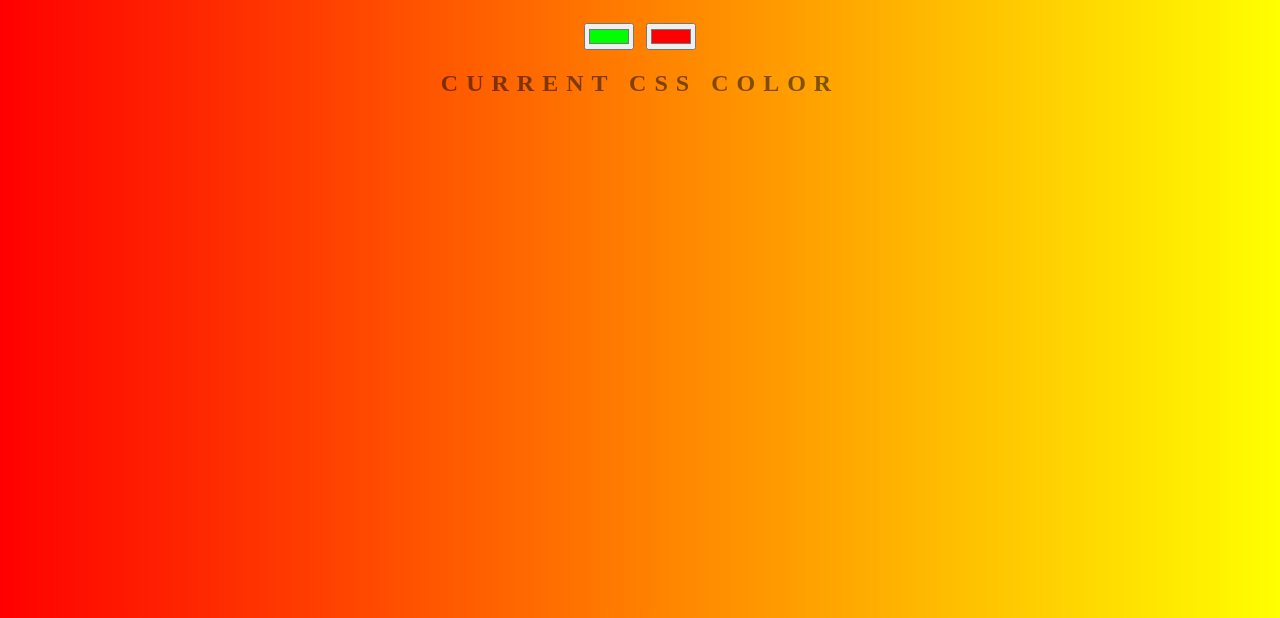
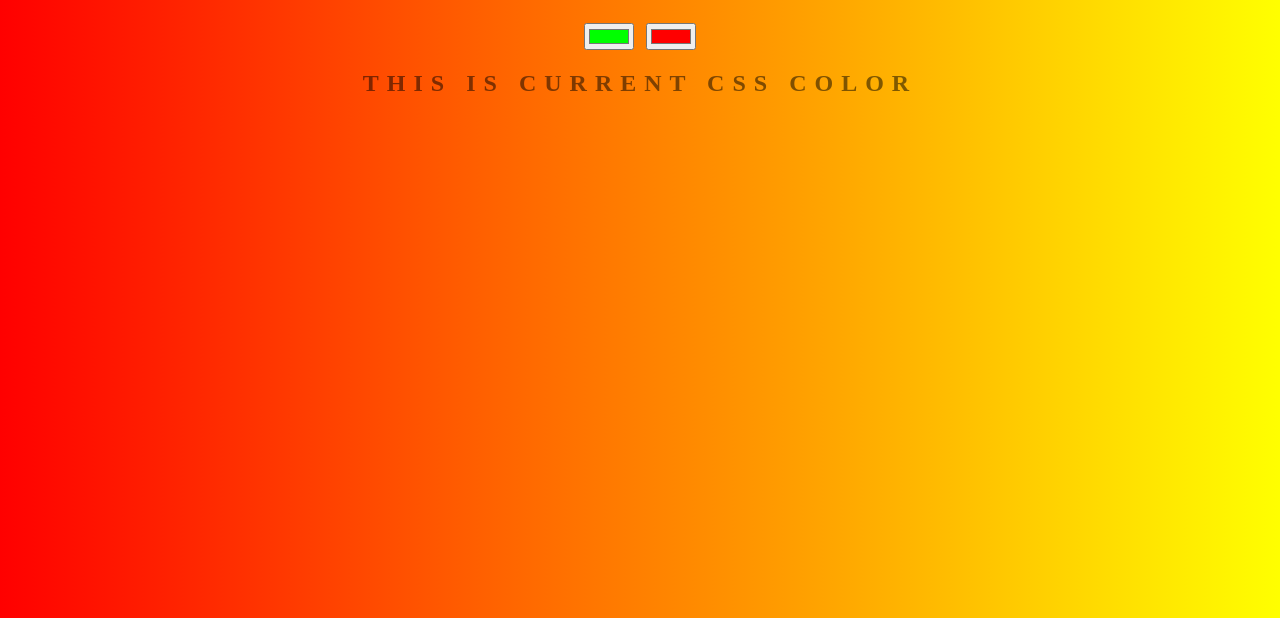
Before and after one commit to BikrantaS/BG-GEN, a plain HTML site: page index.html in a window 1280 px wide. Shown: the part 182-800 px from the top of the page. Drawn offline with Linux system fonts and the light colour scheme.

Commit message:
Changing text

```diff
--- a/index.html
+++ b/index.html
@@ -9,7 +9,7 @@
     <h1>Background Generator</h1>
     <input class="color1" type="color" name="color1" value="#00ff00">
     <input class="color2" type="color" name="color2" value="#ff0000">
-    <h2>Current CSS color</h2>
+    <h2>This is Current CSS color</h2>
     <h3></h3>
     <script type="text/javascript" src="script.js"></script>
   </body>
```
